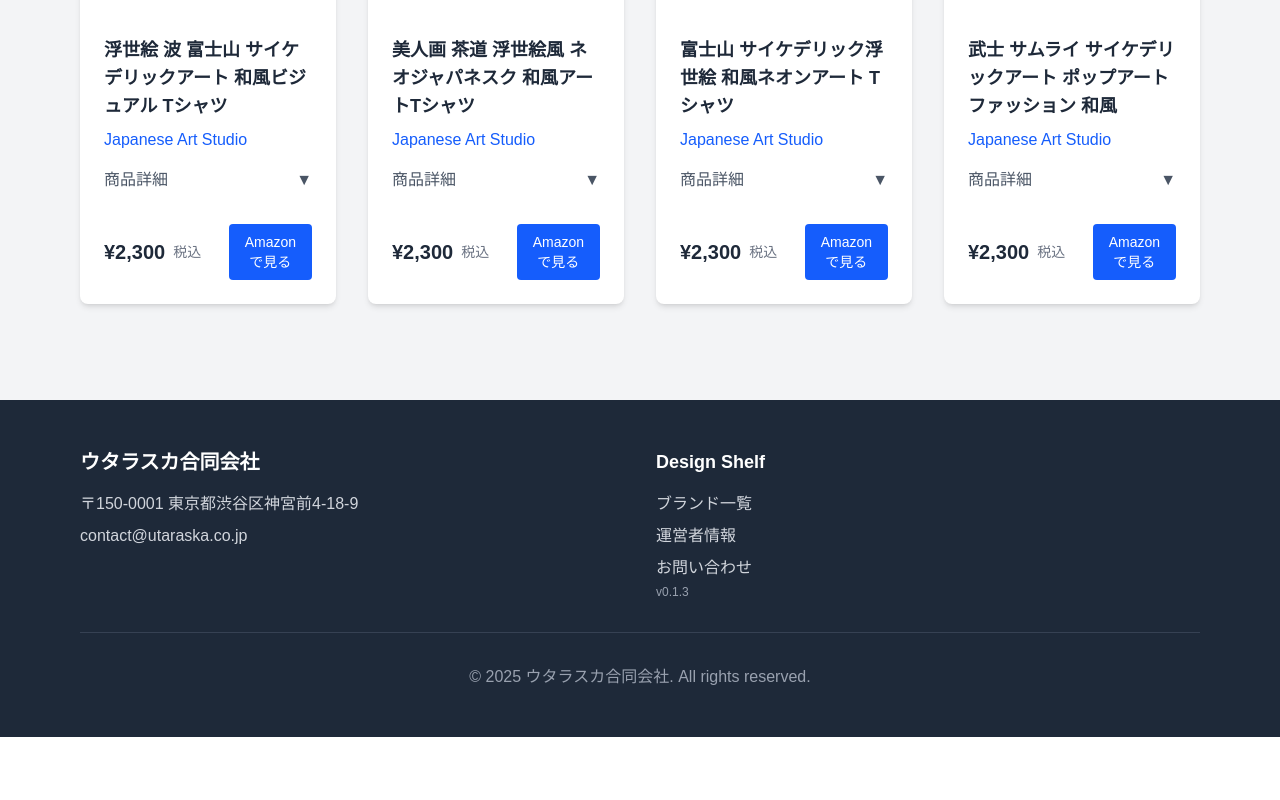
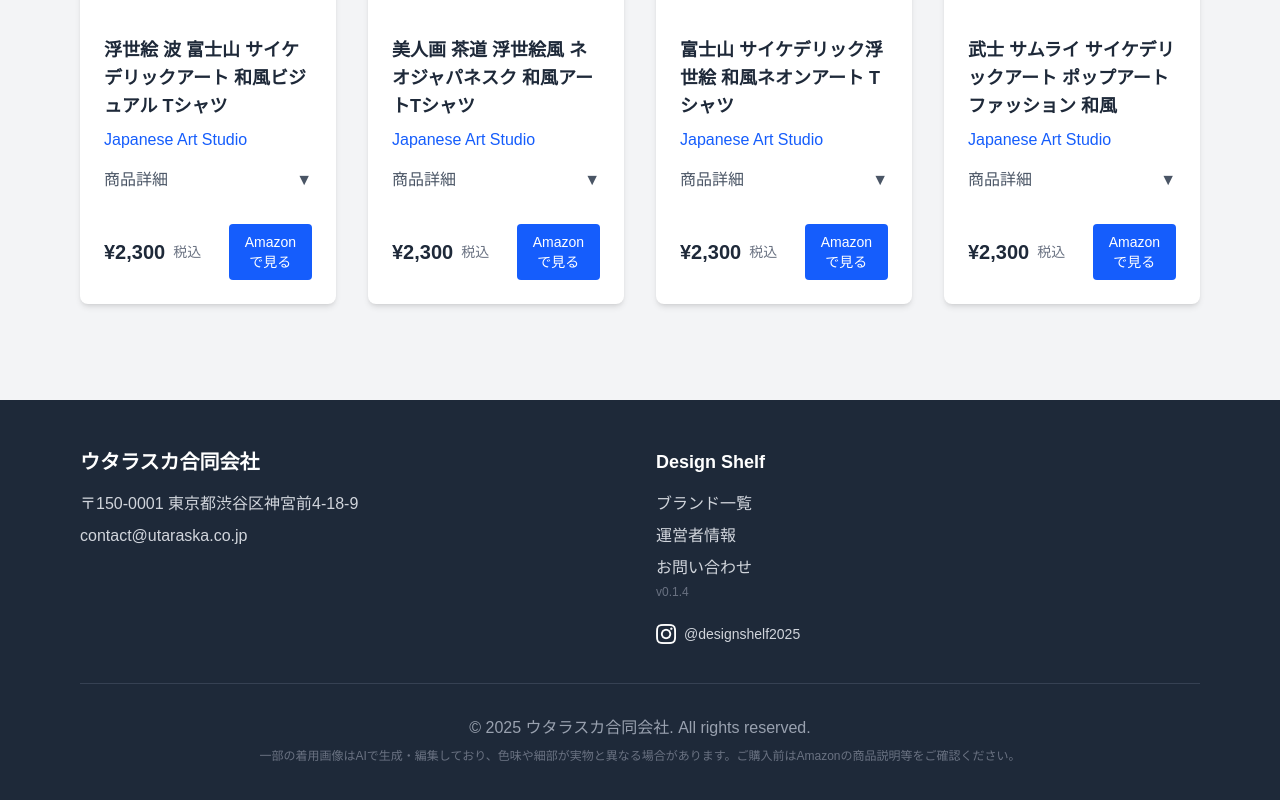
Before and after one commit to Makoto0824/utaraska-web, a Next.js app: page /designshelf/brands/japanese-art-studio in a window 1280 px wide. Shown: the part 1323-2123 px from the top of the page. Before the commit the page ends 2060 px from the top, so only its background shows below. Built offline with nearby package versions, Linux system fonts and the light colour scheme; a web font is replaced by a local one.

Commit message:
各ブランドページのフッターを統一: v0.1.4、Instagramリンク、AI注意書きを追加

```diff
--- a/app/designshelf/brands/japanese-art-studio/page.tsx
+++ b/app/designshelf/brands/japanese-art-studio/page.tsx
@@ -431,13 +431,34 @@ export default function JapaneseArtStudio() {
                 <li><Link href="/designshelf/about" className="text-gray-300 hover:text-white transition-colors">運営者情報</Link></li>
                 <li>
                   <Link href="/designshelf/contact" className="text-gray-300 hover:text-white transition-colors">お問い合わせ</Link>
-                  <div className="text-xs text-gray-400 mt-1">v0.1.3</div>
+                  <div className="text-xs text-gray-500 mt-1">v0.1.4</div>
                 </li>
               </ul>
+              <div className="mt-6">
+                <a
+                  href="https://www.instagram.com/designshelf2025/"
+                  target="_blank"
+                  rel="noopener noreferrer"
+                  className="inline-flex items-center gap-2 text-gray-300 hover:text-white transition-colors"
+                >
+                  <Image
+                    src="/designshelf/images/Instagram_logo.png"
+                    alt="Instagram"
+                    width={20}
+                    height={20}
+                    className="w-5 h-5"
+                    unoptimized
+                  />
+                  <span className="text-sm">@designshelf2025</span>
+                </a>
+              </div>
             </div>
           </div>
           <div className="text-center pt-8 border-t border-gray-700">
-            <p className="text-gray-400">&copy; 2025 ウタラスカ合同会社. All rights reserved.</p>
+            <p className="text-gray-400 mb-2">&copy; 2025 ウタラスカ合同会社. All rights reserved.</p>
+            <p className="text-xs text-gray-500 max-w-4xl mx-auto">
+              一部の着用画像はAIで生成・編集しており、色味や細部が実物と異なる場合があります。ご購入前はAmazonの商品説明等をご確認ください。
+            </p>
           </div>
         </div>
       </footer>
--- a/app/designshelf/brands/warota-shoten/page.tsx
+++ b/app/designshelf/brands/warota-shoten/page.tsx
@@ -476,13 +476,34 @@ export default function WarotaShoten() {
                 <li><Link href="/designshelf/about" className="text-gray-300 hover:text-white transition-colors">運営者情報</Link></li>
                 <li>
                   <Link href="/designshelf/contact" className="text-gray-300 hover:text-white transition-colors">お問い合わせ</Link>
-                  <div className="text-xs text-gray-400 mt-1">v0.1.3</div>
+                  <div className="text-xs text-gray-500 mt-1">v0.1.4</div>
                 </li>
               </ul>
+              <div className="mt-6">
+                <a
+                  href="https://www.instagram.com/designshelf2025/"
+                  target="_blank"
+                  rel="noopener noreferrer"
+                  className="inline-flex items-center gap-2 text-gray-300 hover:text-white transition-colors"
+                >
+                  <Image
+                    src="/designshelf/images/Instagram_logo.png"
+                    alt="Instagram"
+                    width={20}
+                    height={20}
+                    className="w-5 h-5"
+                    unoptimized
+                  />
+                  <span className="text-sm">@designshelf2025</span>
+                </a>
+              </div>
             </div>
           </div>
           <div className="text-center pt-8 border-t border-gray-700">
-            <p className="text-gray-400">&copy; 2025 ウタラスカ合同会社. All rights reserved.</p>
+            <p className="text-gray-400 mb-2">&copy; 2025 ウタラスカ合同会社. All rights reserved.</p>
+            <p className="text-xs text-gray-500 max-w-4xl mx-auto">
+              一部の着用画像はAIで生成・編集しており、色味や細部が実物と異なる場合があります。ご購入前はAmazonの商品説明等をご確認ください。
+            </p>
           </div>
         </div>
       </footer>
--- a/app/designshelf/brands/yuru-style-japan/page.tsx
+++ b/app/designshelf/brands/yuru-style-japan/page.tsx
@@ -477,13 +477,34 @@ export default function YuruStyleJapan() {
                 <li><Link href="/designshelf/about" className="text-gray-300 hover:text-white transition-colors">運営者情報</Link></li>
                 <li>
                   <Link href="/designshelf/contact" className="text-gray-300 hover:text-white transition-colors">お問い合わせ</Link>
-                  <div className="text-xs text-gray-400 mt-1">v0.1.3</div>
+                  <div className="text-xs text-gray-500 mt-1">v0.1.4</div>
                 </li>
               </ul>
+              <div className="mt-6">
+                <a
+                  href="https://www.instagram.com/designshelf2025/"
+                  target="_blank"
+                  rel="noopener noreferrer"
+                  className="inline-flex items-center gap-2 text-gray-300 hover:text-white transition-colors"
+                >
+                  <Image
+                    src="/designshelf/images/Instagram_logo.png"
+                    alt="Instagram"
+                    width={20}
+                    height={20}
+                    className="w-5 h-5"
+                    unoptimized
+                  />
+                  <span className="text-sm">@designshelf2025</span>
+                </a>
+              </div>
             </div>
           </div>
           <div className="text-center pt-8 border-t border-gray-700">
-            <p className="text-gray-400">&copy; 2025 ウタラスカ合同会社. All rights reserved.</p>
+            <p className="text-gray-400 mb-2">&copy; 2025 ウタラスカ合同会社. All rights reserved.</p>
+            <p className="text-xs text-gray-500 max-w-4xl mx-auto">
+              一部の着用画像はAIで生成・編集しており、色味や細部が実物と異なる場合があります。ご購入前はAmazonの商品説明等をご確認ください。
+            </p>
           </div>
         </div>
       </footer>
```
